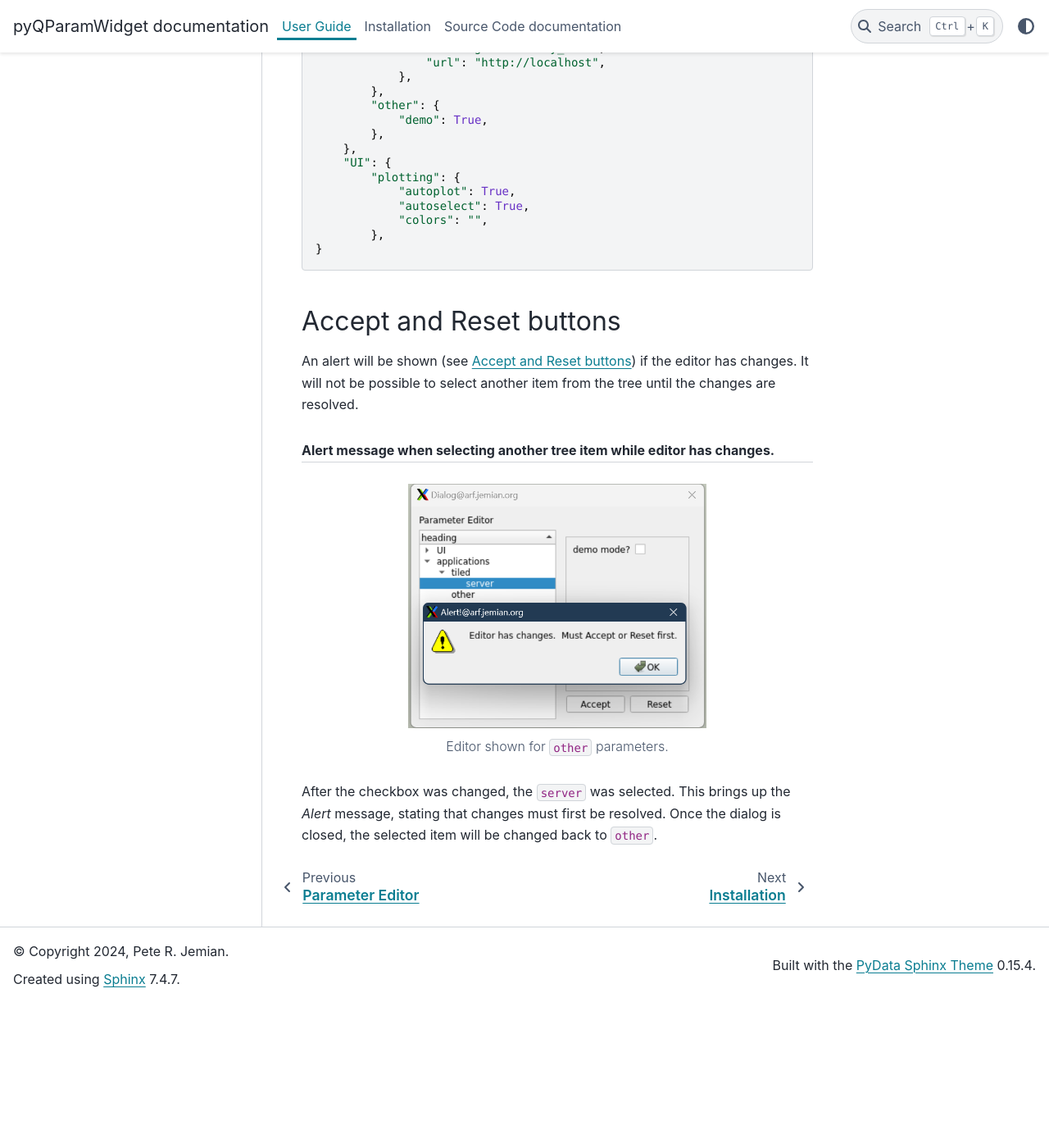
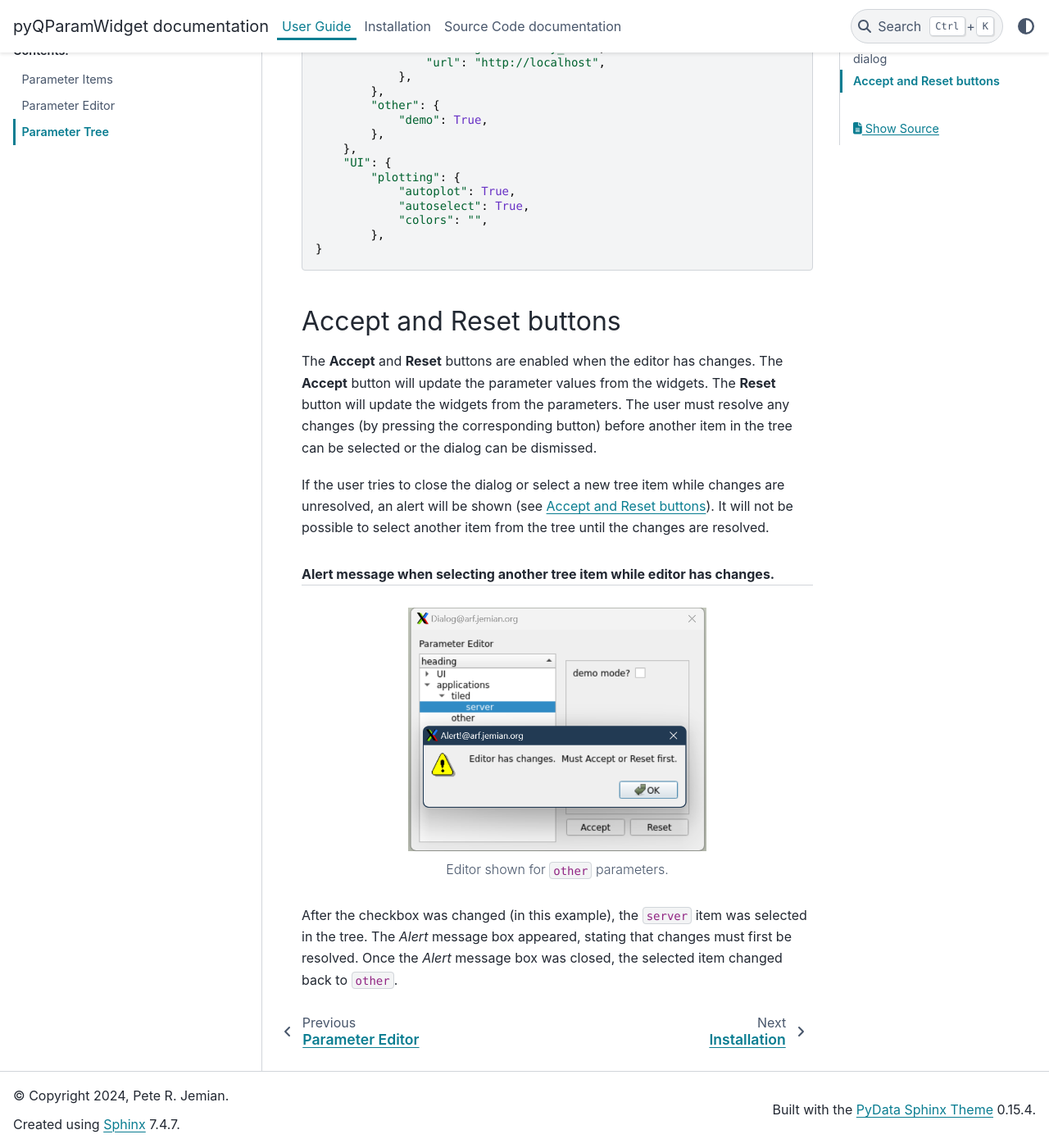
Before and after one commit to prjemian/pyQParamWidget, a Sphinx documentation site: the page built from docs/source/user_guide/param_tree.rst, in a window 1280 px wide and 1400 px high, scrolled down 2396 px. Shown: the whole window at 82% size. Built offline with Sphinx 7.4.7 and the PyData theme 0.15.4, drawn with Linux system fonts in a browser that asks for light colours; before the commit the page ends 3619 px from its top, so only the background shows below that.

Commit message:
DOC clarification

```diff
--- a/docs/source/user_guide/param_tree.rst
+++ b/docs/source/user_guide/param_tree.rst
@@ -122,9 +122,15 @@
 Accept and Reset buttons
 ------------------------
 
-An alert will be shown (see :ref:`guide:alert`) if the editor has changes. It will
-not be possible to select another item from the tree until the changes are
-resolved.
+The **Accept** and **Reset** buttons are enabled when the editor has changes.
+The **Accept** button will update the parameter values from the widgets. The
+**Reset** button will update the widgets from the parameters. The user must
+resolve any changes (by pressing the corresponding button) before another item
+in the tree can be selected or the dialog can be dismissed.
+
+If the user tries to close the dialog or select a new tree item while changes
+are unresolved, an alert will be shown (see :ref:`guide:alert`). It will not be
+possible to select another item from the tree until the changes are resolved.
 
 .. rubric:: Alert message when selecting another tree item while editor has changes.
 
@@ -133,6 +139,7 @@
 
    Editor shown for ``other`` parameters.
 
-After the checkbox was changed, the ``server`` was selected.  This brings up the
-*Alert* message, stating that changes must first be resolved.  Once the dialog
-is closed, the selected item will be changed back to ``other``.
+After the checkbox was changed (in this example), the ``server`` item was
+selected in the tree. The *Alert* message box appeared, stating that changes
+must first be resolved. Once the *Alert* message box was closed, the selected
+item changed back to ``other``.
```
